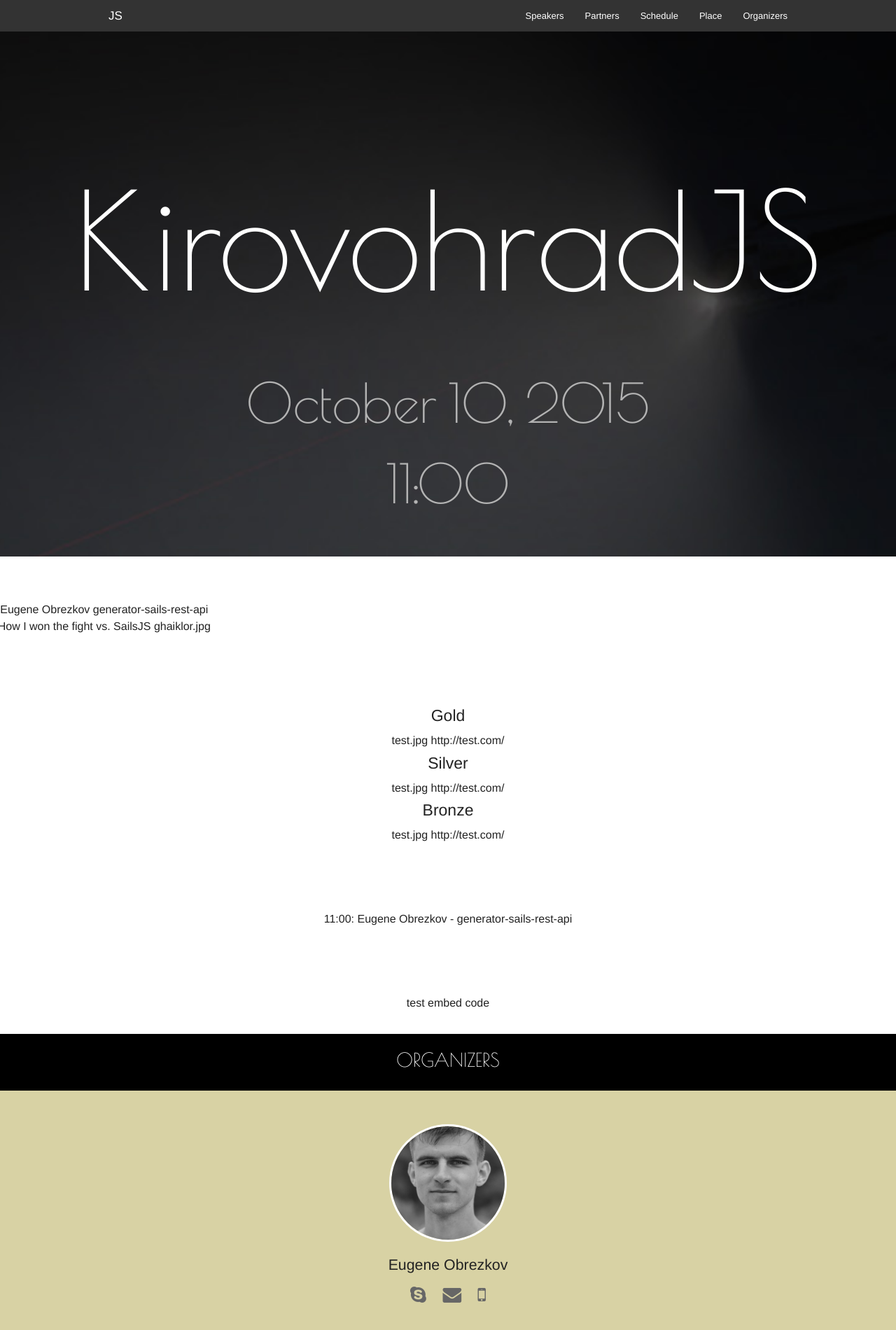
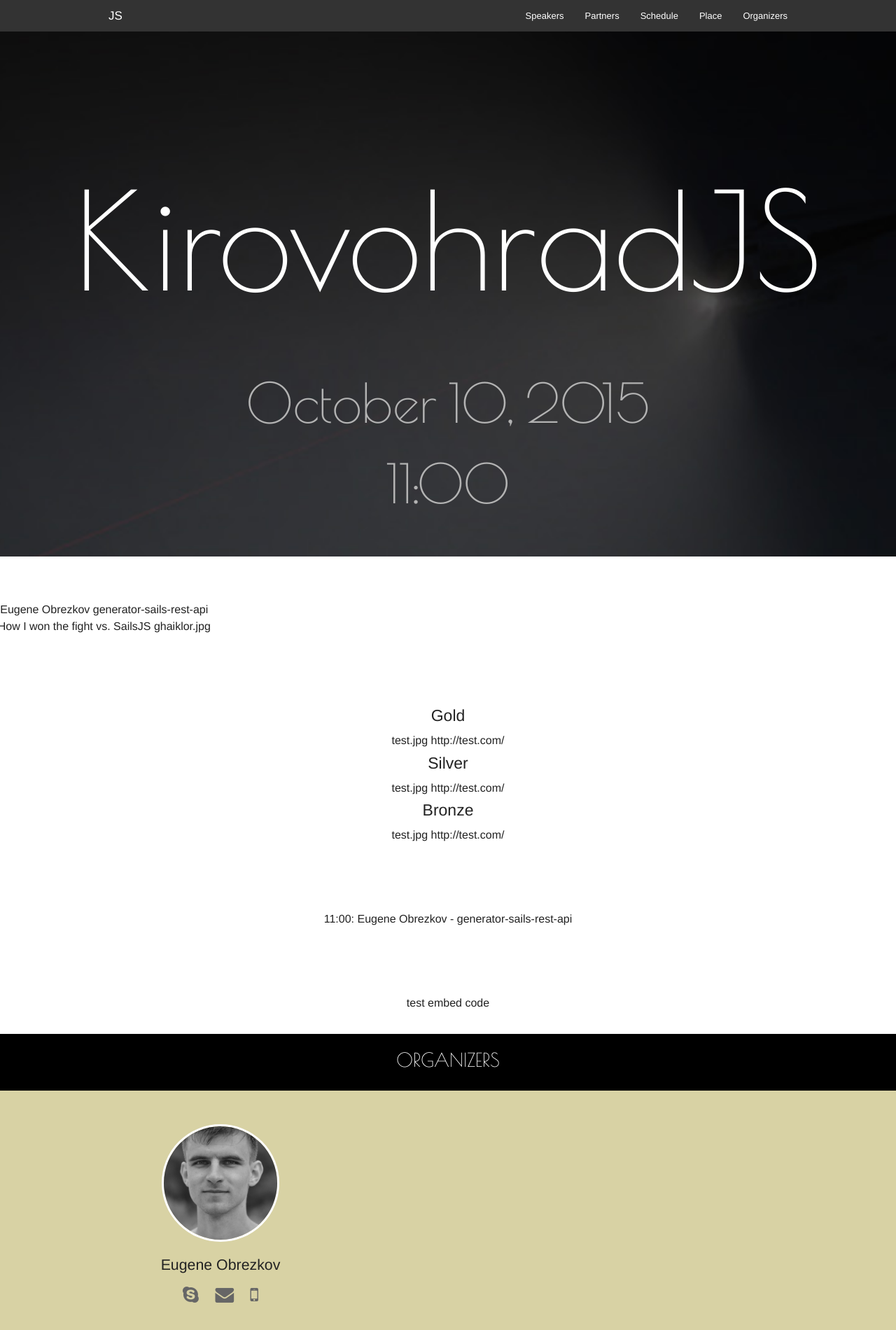
Before and after one commit to ghaiklor/kirovohradjs.com, a Jekyll site: the page built from index.html, in a window 1280 px wide. Shown: the top 1900 px of the page at 70% size. Built offline with Jekyll 4.4.1, drawn with Linux system fonts in a browser that asks for light colours.

Commit message:
Make grid with 2 columns in organizers section

```diff
--- a/_includes/organizers.html
+++ b/_includes/organizers.html
@@ -7,7 +7,7 @@
     <h3>Organizers</h3>
   </div>
 
-  <ul class="large-block-grid-1 medium-block-grid-1 small-block-grid-1">
+  <ul class="large-block-grid-2 medium-block-grid-2 small-block-grid-1">
     {% for organizer in organizers %}
     <li>
       <div class="row photo">
```
